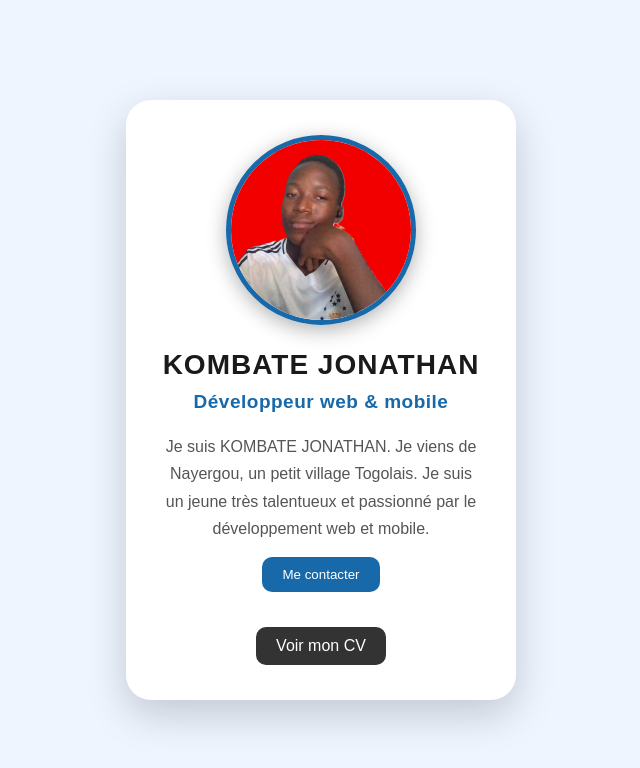
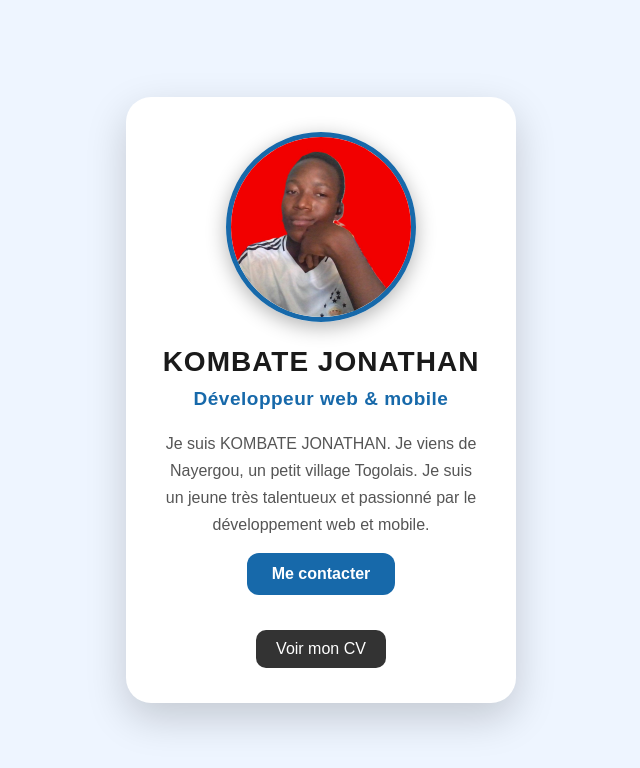
Before and after one commit to kombatejonathan53-dotcom/Jonathan.portfolio, a plain HTML site: page index.html in a window 1280 px wide. Shown: the whole page, without its empty margins (319-959 px from the left). Drawn offline with Linux system fonts and the light colour scheme.

Commit message:
Update style.css

```diff
--- a/style.css
+++ b/style.css
@@ -74,15 +74,25 @@ body {
 }
 
 .carte button {
-    padding: 10px 20px;
+    padding: 12px 25px;
 
     border: none;
-    border-radius: 10px;
+    border-radius: 12px;
 
     background-color: #1769aa;
     color: white;
 
+    font-size: 16px;
+    font-weight: bold;
+
     cursor: pointer;
+
+    transition: 0.3s;
+}
+
+.carte button:hover {
+    background-color: #0d4f82;
+    transform: translateY(-2px);
 }
 #contactInfo {
     max-height: 0;
```
